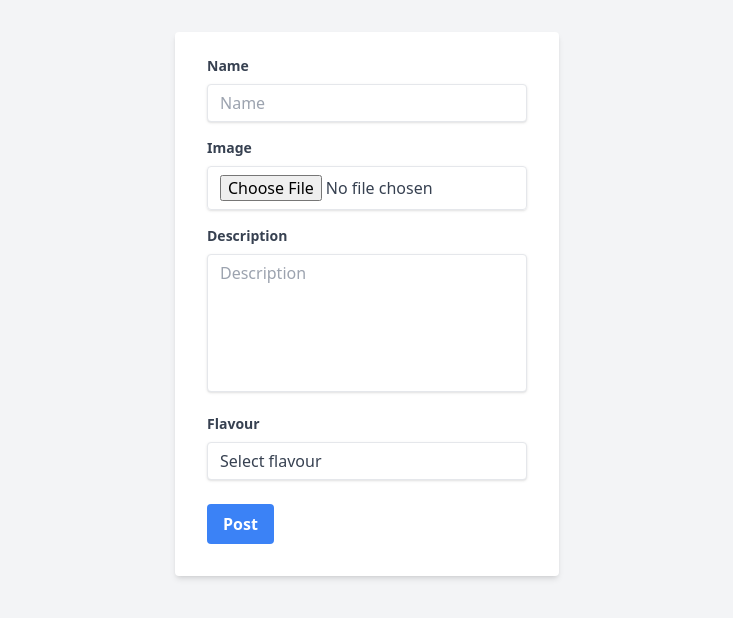
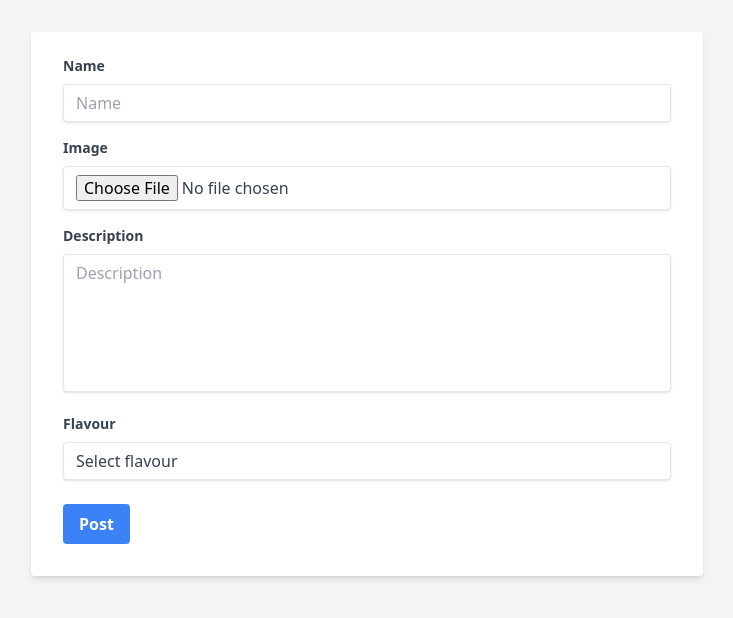
Before and after one commit to Code-Institute-Submissions/CI-milestone-5, a Flask app: page /new_brew in a window 1280 px wide. Shown: the part 72-690 px from the top of the page, without its empty margins (273-1006 px from the left). Run offline with Flask 2, Linux system fonts and the light colour scheme; the visitor is signed in with stand-in values (Sample User, id 1); data that the repository does not hold is empty; style sheets or scripts are compiled from the project's sources; some libraries are stand-ins or nearby versions.

Commit message:
Fixed: Increased form size

```diff
--- a/templates/edit_brew.html
+++ b/templates/edit_brew.html
@@ -1,7 +1,7 @@
 {% extends "base.html" %}
 {% block title %} Edit Brew {% endblock %}
 {% block content %}
-<div class="m-8 w-full max-w-sm">
+<div class="m-8 w-full max-w-2xl">
     <form
     class="bg-white shadow-md rounded px-8 pt-6 pb-8 mb-4"
     method="POST"
--- a/templates/new_brew.html
+++ b/templates/new_brew.html
@@ -1,7 +1,7 @@
 {% extends "base.html" %}
 {% block title %} New Brew {% endblock %}
 {% block content %}
-<div class="m-8 w-full max-w-sm">
+<div class="m-8 w-full max-w-2xl">
   <form
     class="bg-white shadow-md rounded px-8 pt-6 pb-8 mb-4"
     method="POST"
```
